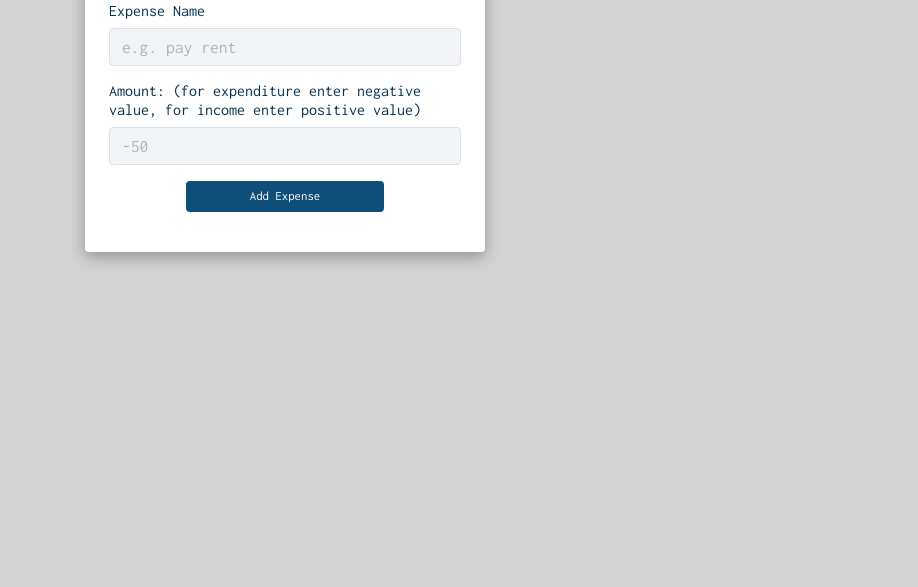
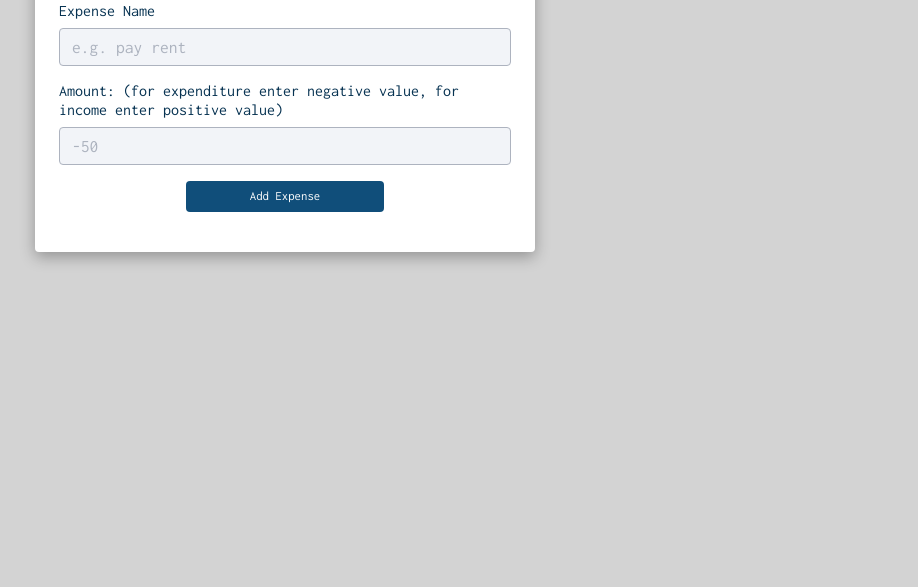
Before and after one commit to dev-rafiu/dev-rafiu-full-stack-expense-tracker-js, a website: page public/index.html in a window 1280 px wide. Shown: the part 213-800 px from the top of the page, without its empty margins (355-1273 px from the left). Drawn offline with nearby package versions, Linux system fonts and the light colour scheme; no server answers.

Commit message:
modify form style in css

```diff
--- a/public/main.css
+++ b/public/main.css
@@ -49,7 +49,7 @@
   --letterSpacing: 1px;
   --transition: 0.3s ease-in-out all;
   --max-width: 1120px;
-  --fixed-width: 400px;
+  --fixed-width: 500px;
   /* box shadows */
   --shadow-1: 0 1px 3px 0 rgba(0, 0, 0, 0.1), 0 1px 2px 0 rgba(0, 0, 0, 0.06);
   --shadow-2: 0 4px 6px -1px rgba(0, 0, 0, 0.1),
@@ -265,7 +265,7 @@ input {
   border-radius: var(--borderRadius);
   background: var(--grey-50);
   border-color: transparent;
-  border: 1px solid var(--grey-300);
+  border: 1px solid var(--grey-600);
 }
 
 input:focus {
```
